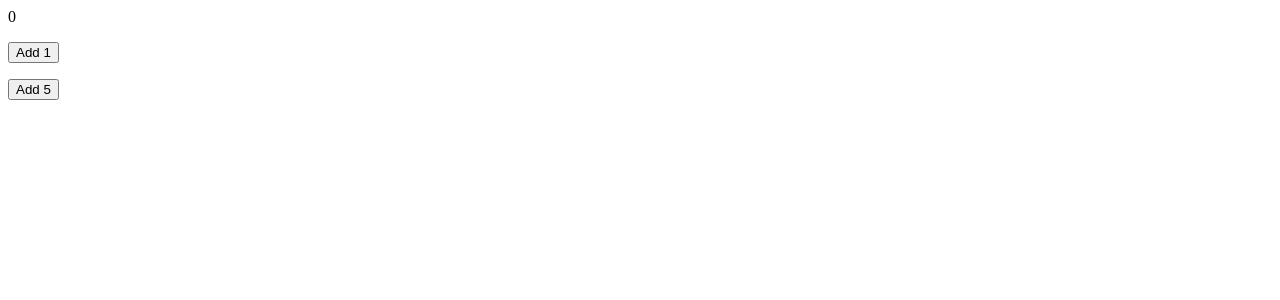
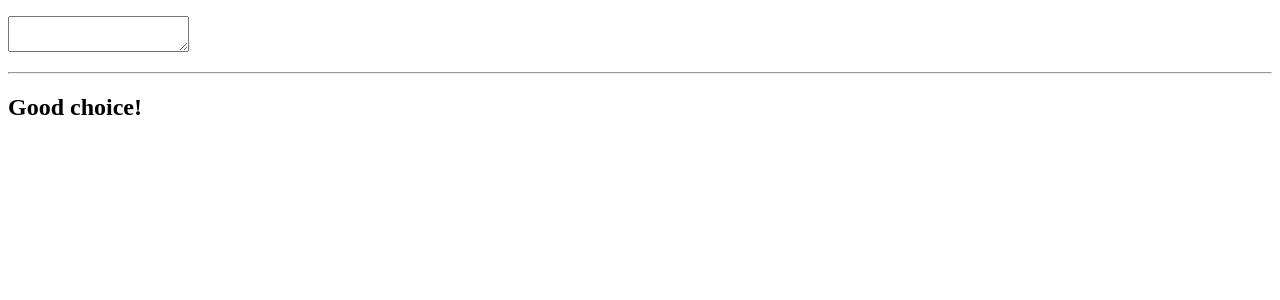
Before and after one commit to thdihan/react-practice, a React (Vite) app: page / in a window 1280 px wide. Shown: the top 300 px of the page. Built offline with nearby package versions, Linux system fonts and the light colour scheme.

Commit message:
Branch Updated

```diff
--- a/src/App.jsx
+++ b/src/App.jsx
@@ -1,11 +1,12 @@
 import React from "react";
 import Counter from "./components/Counter";
-
+import Todo from "./components/Todo";
 export default class App extends React.Component {
     render() {
         return (
             <div className="app">
-                <Counter />
+                {/* <Counter /> */}
+                <Todo></Todo>
             </div>
         );
     }
--- a/src/main.jsx
+++ b/src/main.jsx
@@ -1,9 +1,60 @@
 import React from "react";
 import ReactDOM from "react-dom/client";
-import App from "./App.jsx";
+// import App from "./App.jsx";
 
-ReactDOM.createRoot(document.getElementById("root")).render(
-    <React.StrictMode>
+// import { useState } from "react";
+let states = []; // [0: [value,setter], 1: [value,setter]]
+let stateIndex = -1;
+function useState(defaultValue) {
+    const index = ++stateIndex;
+    console.log("USE STATE CALLED" + ` stateIndex = ${stateIndex}`);
+    if (states[index]) return states[index];
+    console.log("passed this place");
+    const setValue = (newValue) => {
+        states[index][0] = newValue;
+        render_with_dihan();
+    };
+
+    const returnArray = [defaultValue, setValue];
+    states[index] = returnArray;
+    return returnArray;
+}
+export default function App() {
+    const [todo, setTodo] = useState("");
+    const [warning, setWarning] = useState(null);
+    const handleInput = (e) => {
+        const inputValue = e.target.value;
+        const updatedWarning = inputValue.includes(".js")
+            ? "You need JavaScript skill to complete the task. Do you have it?"
+            : null;
+
+        setTodo(inputValue);
+        setWarning(updatedWarning);
+    };
+    return (
+        <div>
+            <p>{todo}</p>
+            <p>
+                <textarea name="todo" value={todo} onChange={handleInput} />
+            </p>
+            <hr />
+            <h2>{warning || "Good choice!"}</h2>
+        </div>
+    );
+}
+
+const root = ReactDOM.createRoot(document.getElementById("root"));
+// root.render(
+//     <React.StrictMode>
+//         <App />
+//     </React.StrictMode>
+// );
+function render_with_dihan() {
+    stateIndex = -1;
+    root.render(
+        // <React.StrictMode>
         <App />
-    </React.StrictMode>
-);
+        // </React.StrictMode>
+    );
+}
+render_with_dihan();
```
Also changed, not shown: src/components/Todo-old.jsx (added, +42 -0 lines), src/components/Todo.jsx (+16 -33 lines).
